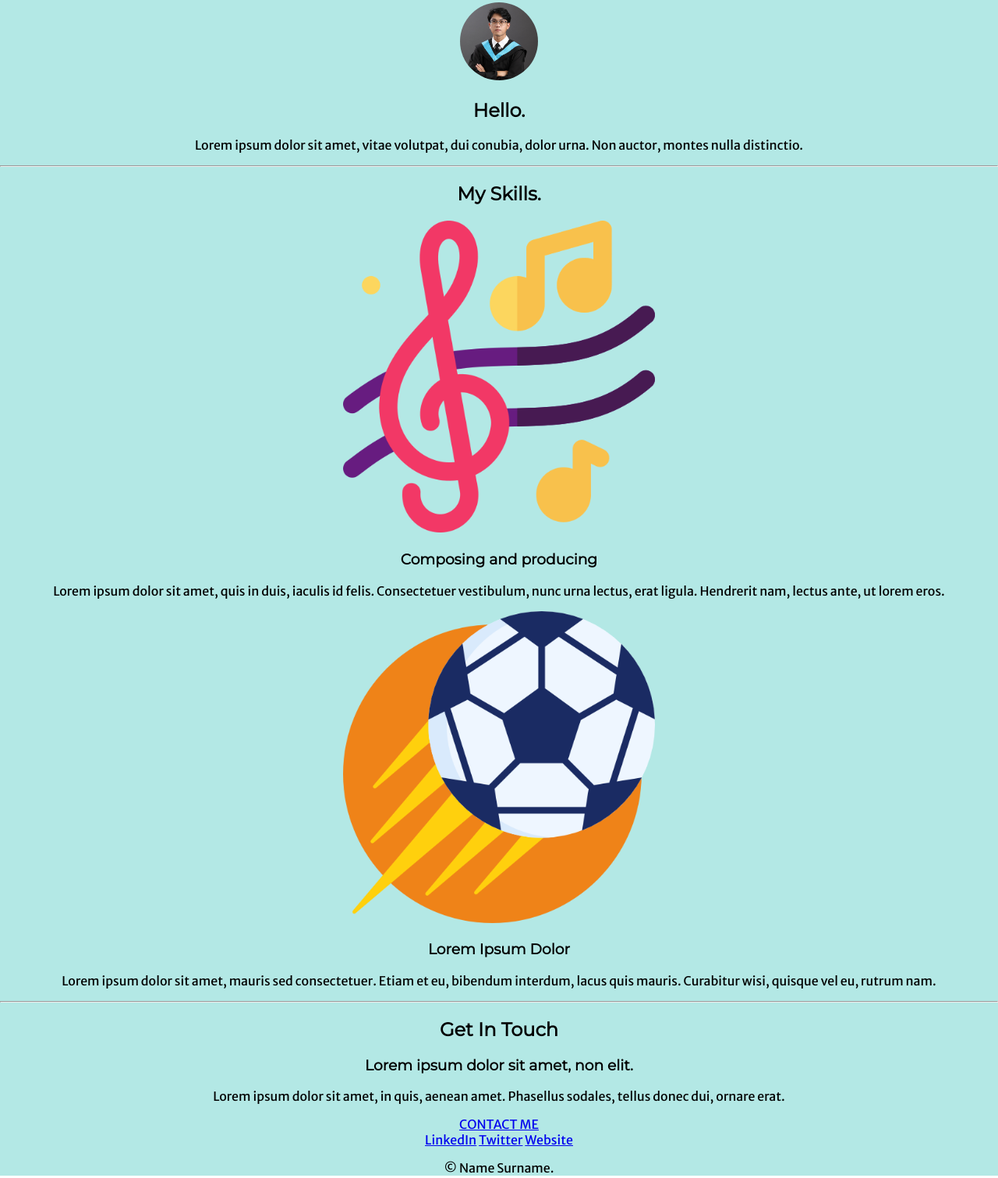
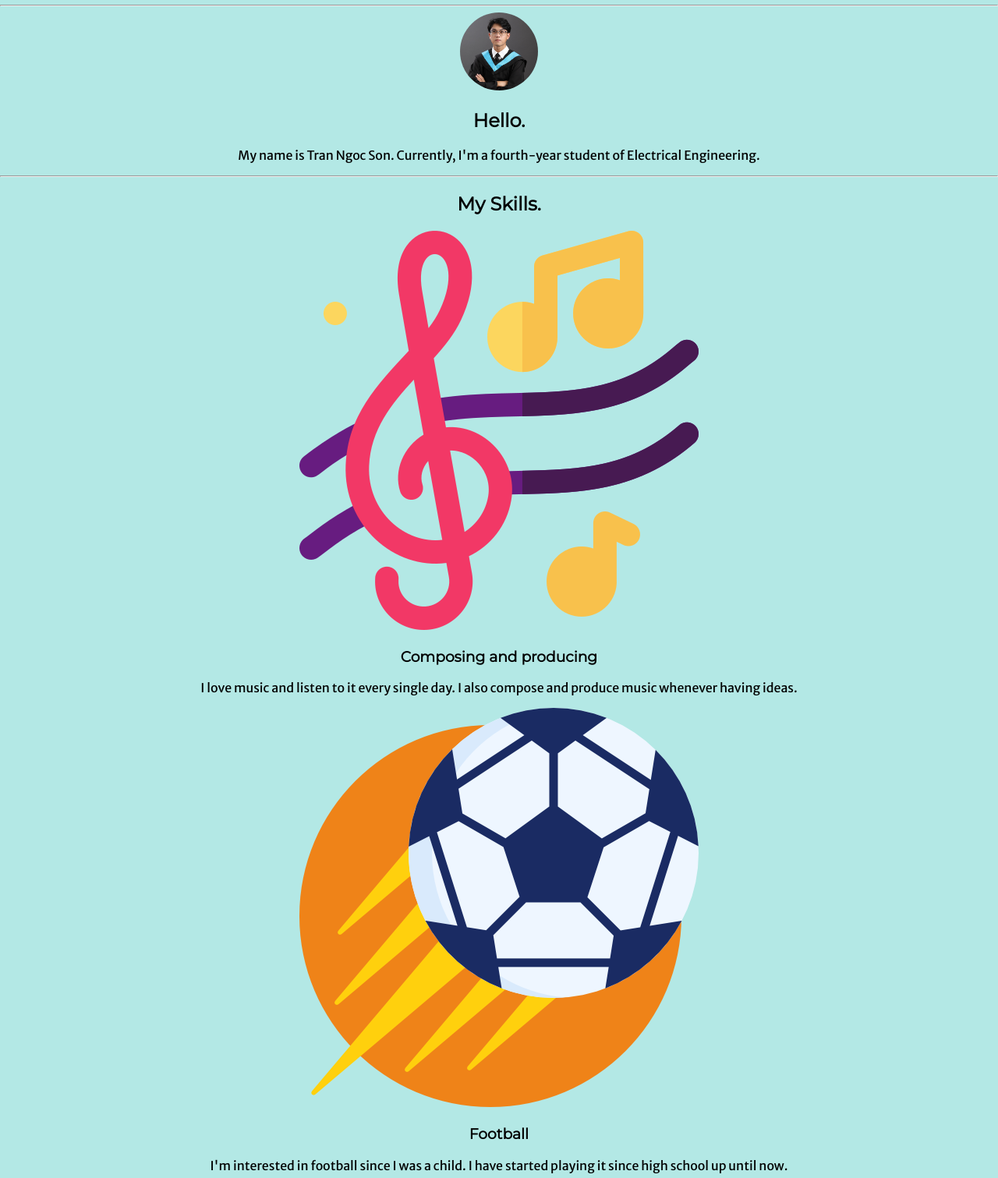
Before and after one commit to Madson111/New-profile, a plain HTML site: page index.html in a window 1280 px wide. Shown: the part 580-2091 px from the top of the page at 78% size. Drawn offline with Linux system fonts and the light colour scheme.

Commit message:
Add files via upload
index update 1

```diff
--- a/index.html
+++ b/index.html
@@ -14,7 +14,7 @@
     <div class=  "top-container">
       <img class="top-cloud" src="images/cloud.png" alt="cloud">
       <h1>I'm Madson</h1>
-      <p>I'm a programmer</p>
+      <h2>I'm a <u>pro</u>grammer</h2>
       <img class = "bottom-cloud" src="images/cloud.png" alt="cloud">
       <img src="images/mountain.png" alt="mountain">
       <hr>
@@ -22,21 +22,21 @@
         <div class="profile">
           <img class="profile" src="images/self-profile.jpg" width="100" height = "100" alt="self-profile">
           <h2>Hello.</h2>
-          <p>Lorem ipsum dolor sit amet, vitae volutpat, dui conubia, dolor urna. Non auctor, montes nulla distinctio.</p>
+          <p>My name is Tran Ngoc Son. Currently, I'm a fourth-year student of Electrical Engineering.</p>
         </div>
         <hr>
         <div class="skills">
           <h2>My Skills.</h2>
           <div class="skill-row">
 
-            <img class="music-icon" src="images/music-note.png" width= "400" height="400" alt="music-icon">
+            <img class="music-icon" src="images/music-note.png"  alt="music-icon">
             <h3>Composing and producing</h3>
-            <p>Lorem ipsum dolor sit amet, quis in duis, iaculis id felis. Consectetuer vestibulum, nunc urna lectus, erat ligula. Hendrerit nam, lectus ante, ut lorem eros.</p>
+            <p>I love music and listen to it every single day. I also compose and produce music whenever having ideas.</p>
           </div>
           <div class="skill-row">
-            <img class="football" src="images/soccer-ball.png" width= "400" height="400"alt="">
-            <h3>Lorem Ipsum Dolor</h3>
-            <p>Lorem ipsum dolor sit amet, mauris sed consectetuer. Etiam et eu, bibendum interdum, lacus quis mauris. Curabitur wisi, quisque vel eu, rutrum nam.</p>
+            <img class="football" src="images/soccer-ball.png"    alt="">
+            <h3>Football</h3>
+            <p class="football-paragraph">I'm interested in football since I was a child. I have started playing it since high school up until now.</p>
           </div>
         </div>
         <hr>
```
